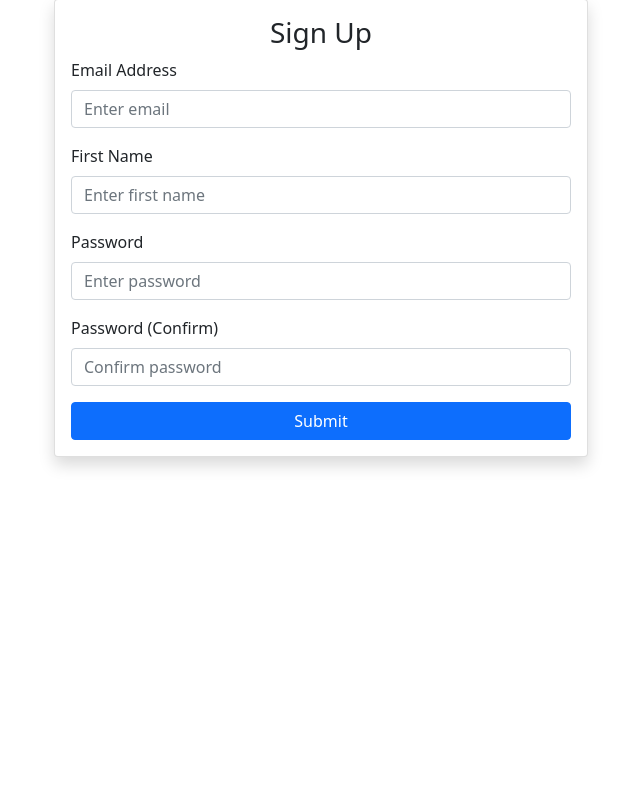
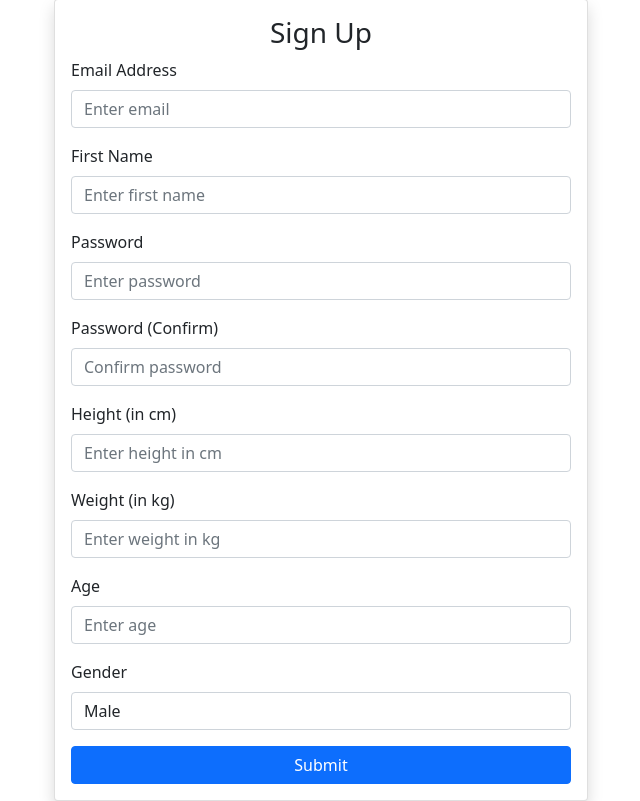
Before and after one commit to ksuyrash/HealthBite, a Flask app: page /sign-up in a window 1280 px wide. Shown: the part 105-906 px from the top of the page, without its empty margins (319-959 px from the left). Before the commit the page ends 573 px from the top, so only its background shows below. Run offline with Flask 3, Linux system fonts and the light colour scheme; some libraries are stand-ins or nearby versions.

Commit message:
Updated repository with latest changes

```diff
--- a/app.py
+++ b/app.py
@@ -27,7 +27,7 @@ def create_app():
     from website.auth import auth
 
     app.register_blueprint(views, url_prefix='/')
-    app.register_blueprint(auth, url_prefix='/')
+    app.register_blueprint(auth, url_prefix='/')  # Ensure this line exists
 
     from website.models import User
 
--- a/website/models.py
+++ b/website/models.py
@@ -15,6 +15,12 @@ class User(db.Model, UserMixin):
     created_at = db.Column(db.DateTime, default=datetime.utcnow)  # Use datetime.utcnow
     edited_at = db.Column(db.DateTime, default=datetime.utcnow, onupdate=datetime.utcnow)
 
+    # Updated fields for height, weight, age, and gender
+    height = db.Column(db.Float, nullable=True, default=None)  # Allow NULL
+    weight = db.Column(db.Float, nullable=True, default=None)  # Allow NULL
+    age = db.Column(db.Integer, nullable=True, default=None)   # Allow NULL
+    gender = db.Column(db.String(10), nullable=True, default=None)  # Allow NULL
+
     def set_password(self, password):
         self.password = generate_password_hash(password)  # Store hashed password in 'password' column
 
--- a/website/templates/sign_up.html
+++ b/website/templates/sign_up.html
@@ -6,7 +6,7 @@ content %}
       <div class="card shadow">
         <div class="card-body">
           <h3 class="text-center">Sign Up</h3>
-          <form method="POST">
+          <form method="POST" action="{{ url_for('auth.sign_up') }}">
             <div class="mb-3">
               <label for="email" class="form-label">Email Address</label>
               <input
@@ -15,6 +15,7 @@ content %}
                 id="email"
                 name="email"
                 placeholder="Enter email"
+                required
               />
             </div>
             <div class="mb-3">
@@ -25,6 +26,7 @@ content %}
                 id="firstName"
                 name="firstName"
                 placeholder="Enter first name"
+                required
               />
             </div>
             <div class="mb-3">
@@ -35,6 +37,7 @@ content %}
                 id="password1"
                 name="password1"
                 placeholder="Enter password"
+                required
               />
             </div>
             <div class="mb-3">
@@ -47,7 +50,49 @@ content %}
                 id="password2"
                 name="password2"
                 placeholder="Confirm password"
+                required
               />
+            </div>
+            <div class="mb-3">
+              <label for="height" class="form-label">Height (in cm)</label>
+              <input
+                type="number"
+                class="form-control"
+                id="height"
+                name="height"
+                placeholder="Enter height in cm"
+                required
+              />
+            </div>
+            <div class="mb-3">
+              <label for="weight" class="form-label">Weight (in kg)</label>
+              <input
+                type="number"
+                class="form-control"
+                id="weight"
+                name="weight"
+                placeholder="Enter weight in kg"
+                required
+              />
+            </div>
+            <div class="mb-3">
+              <label for="age" class="form-label">Age</label>
+              <input
+                type="number"
+                class="form-control"
+                id="age"
+                name="age"
+                placeholder="Enter age"
+                required
+              />
+            </div>
+            <div class="mb-3">
+              <label for="gender" class="form-label">Gender</label>
+              <select class="form-control" id="gender" name="gender" required>
+                <option value="Male">Male</option>
+                <option value="Female">Female</option>
+                <option value="Other">Other</option>
+              </select>
             </div>
             <button type="submit" class="btn btn-primary w-100">Submit</button>
           </form>
```
Also changed, not shown: database.py (+4 -5 lines), website/auth.py (+49 -25 lines).
